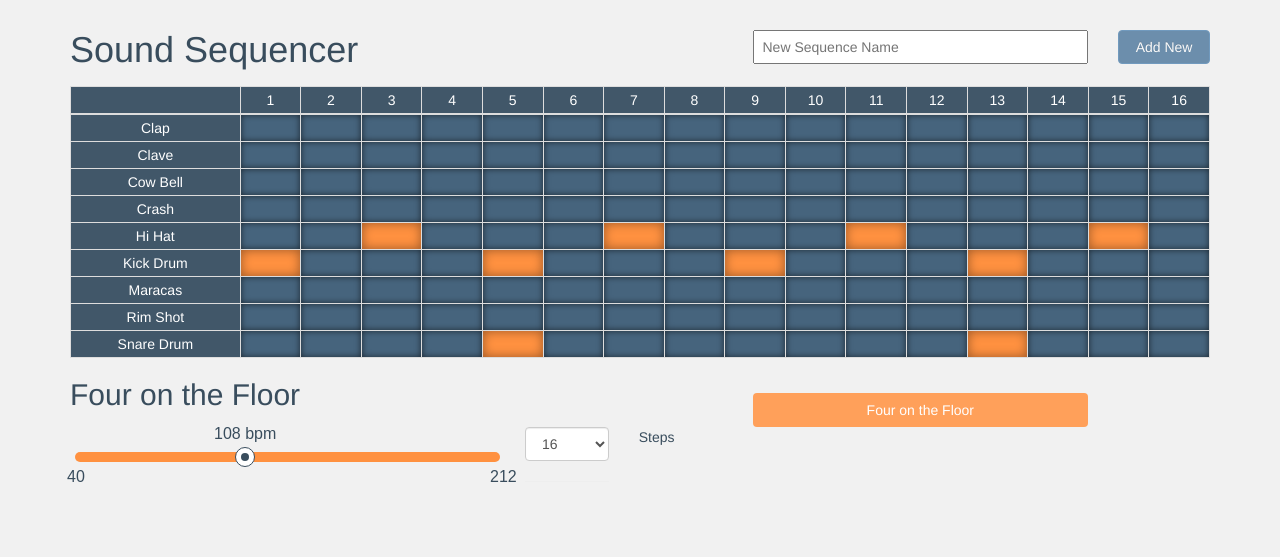
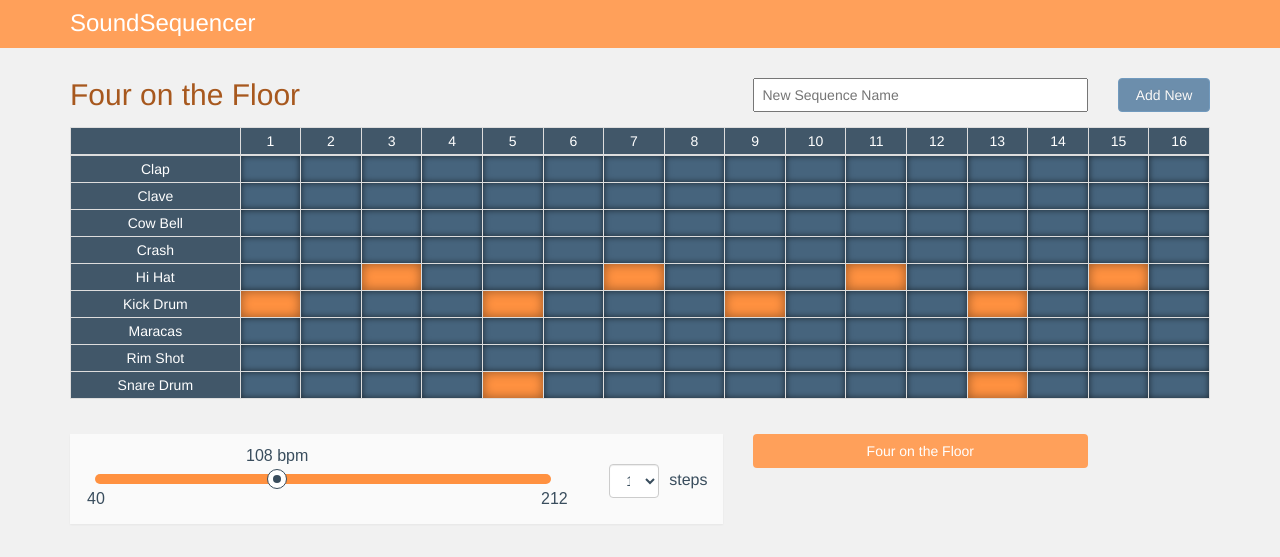
Before and after one commit to janmilosh/sound-sequencer, a plain HTML site: page index.html in a window 1280 px wide. Drawn offline with Linux system fonts and the light colour scheme.

Commit message:
Improves style and layout

```diff
--- a/index.html
+++ b/index.html
@@ -2,7 +2,7 @@
 <html ng-app="drumApp">
   <head>
     <meta charset="utf-8">
-    <title>Sound Sequencer</title>
+    <title>SoundSequencer</title>
     <meta name="viewport" content="width=device-width, initial-scale=1.0">
     <link rel="stylesheet" href="styles/bootstrap.min.css">
     <link rel="stylesheet" href="styles/bootstrap-theme.min.css">
@@ -14,6 +14,11 @@
     <audio id="drum1" width="320" height="176">
       <source src="sounds/crash-1.mp3" type="audio/mp3">
     </audio> -->
+    <div class="header">
+      <div class="container">
+        <h1>SoundSequencer</h1>
+      </div>
+    </div>
 
     <div ng-view></div>
 
--- a/partials/home.html
+++ b/partials/home.html
@@ -1,10 +1,10 @@
 <div ng-controller="HomeController">
   <div class="container">
     <div class="row">
-      <div class="col-xs-7">
-        <h1>Sound Sequencer</h1>
+      <div class="col-lg-7 col-med-5">
+        <h2 class="songname">{{ currentSong.name }}</h2>
       </div>
-      <div class="col-xs-5">
+      <div class="col-lg-5 col-med-7">
         <div class="row">
           <form ng-submit="createNewSong()" name="form" novalidate>
             <div class="col-xs-9">
@@ -38,29 +38,32 @@
       </tbody>
     </table>
     <div class="row">
-      <div class="col-xs-7">
-        <h2>{{ currentSong.name }}</h2>
+      <div class="col-lg-7 col-sm-12">
+        <div class="panel clearfix">
           <div class="row">
-          <div class="col-xs-8">
+            <div class="col-xs-9">
               <div class="slider-container">
                 <!--https://github.com/PopSugar/angular-slider-->
                 <slider slider-update floor="40" ceiling="212" step="4" precision="4" ng-model="currentSong.bpm"></slider>
               </div>
             </div>
-          <div class="col-xs-2">
-            <form name="stepsForm">
+            <div class="col-xs-3">
+              <form name="stepsForm" id="steps-form">
+                <label for="stepsSelect">steps</label>
                 <select
                   class="form-control"
                   name="stepsSelect"
                   ng-model="selectedOption"
                   ng-options="option.value as option.name for option in options">
                 </select>
+
               </form>
-            <hr>
             </div>
-          <div class="col-xs-2">
-            <p>Steps</p>
           </div>
+
+          <!-- <div class="col-xs-2">
+            <label for="stepsSelect">Steps</label>
+          </div> -->
         </div>
       </div>
       <div class="col-lg-5 song-list">
--- a/styles/style.css
+++ b/styles/style.css
@@ -1,5 +1,4 @@
 body {
-  padding-top: 30px;
   background: #f1f1f1;
 }
 
@@ -7,6 +6,23 @@ h1, h2, h3 {
   margin-top: 0;
   margin-bottom: 16px;
   color: #394D5D;
+  font-weight: normal;
+}
+
+.header {
+  background: #FFA05A;
+  width: 100%;
+  margin-bottom: 30px;
+}
+
+.header h1 {
+  color: white;
+  font-size: 24px;
+  margin: 10px 0 12px;
+}
+
+h2.songname {
+  color: #A7581E;
 }
 
 p, .btn-default {
@@ -18,6 +34,30 @@ input[type="text"] {
   height: 34px;
   padding-left: 8px;
   margin-bottom: 10px;
+}
+
+#steps-form {
+  margin-top: 15px;
+}
+
+#steps-form .form-control {
+  width: 50px;
+  float: right;
+  color: #394D5D;
+}
+
+#steps-form label {
+  float: right;
+  font-size: 16px;
+  font-weight: normal;
+  color: #394D5D;
+  margin: 5px 0 0 10px;
+}
+
+.panel {
+  padding: 15px 15px 15px 20px;
+  background: #fafafa;
+  margin: 15px 0 30px;
 }
 
 p.error {
@@ -104,9 +144,9 @@ thead td {
 
  /* Slider styles */
 
-.slider-container {
+/*.slider-container {
   margin: 0 0 30px;
-}
+}*/
 
 slider, [slider] {
   height: 10px;
```
Lines whose indentation alone changed are shown as unchanged.
